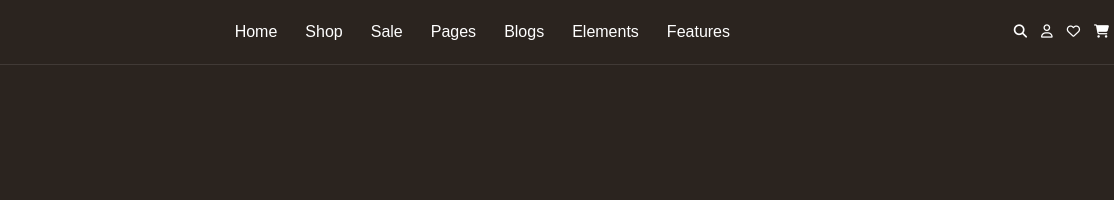
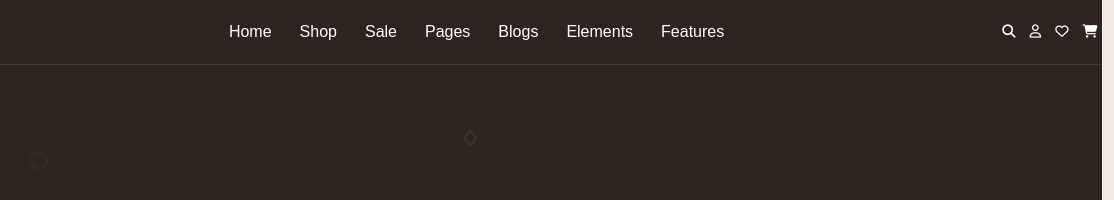
Before and after one commit to LagartoJuancho17/MaquetadoFinal, a plain HTML site: page index.html in a window 1280 px wide. Shown: the top 200 px of the page, 166-1280 px from the left. Drawn offline with Linux system fonts and the light colour scheme; a web font is replaced by a local one.

Commit message:
Descripción de los cambios locales

```diff
--- /dev/null
+++ b/assets/script.js
@@ -0,0 +1,9 @@
+const movingBackground = document.querySelector('.moving-background');
+
+document.addEventListener('mousemove', (event) => {
+    const x = (event.clientX / window.innerWidth) * 50;
+    const y = (event.clientY / window.innerHeight) * 50;
+
+    // Mueve el fondo PNG en función del cursor
+    movingBackground.style.transform = `translate(-${x}%, -${y}%)`;
+});
--- a/assets/style.css
+++ b/assets/style.css
@@ -1,3 +1,4 @@
+
 /*---------------------CLASES ÚTILES---------------------*/
 .flex-center {
     justify-content: center;
@@ -109,6 +110,7 @@
 html {
     scroll-behavior: smooth;
     font-size: 14px;
+
 }
 
 body {
@@ -118,8 +120,43 @@ body {
     font-size: 16px;
 }
 
+.background-section {
+    position: relative;
+    width: 99.1vw;
+    height: 100vh;
+    overflow: hidden;
+}
+
+.static-background {
+    position: relative;
+    top: 0;
+    left: 0;
+    width: 100%;
+    height: 100%;
+    background-color: #2B241F; /* Cambia este código de color al que prefieras */
+    z-index: 1;
+}
+
+
+.moving-background {
+    text-align: center;
+
+    background-repeat:repeat;
+    background-size: cover;
+    background-position: center;
+    position: absolute;
+    top: 0;
+    left: 0;
+    width: 100%;
+    height: 100%;
+    background-image: url('/assets/images/01.png');
+    z-index: 2;
+    pointer-events: none;
+    transition: transform 0.2s ease-out;
+}
+
+
 header {
-    background-color: #2B241F;
     border-bottom: 1px solid rgba(255, 255, 255, 0.1); /* Línea */
     height: 8vh;
     display: flex;
--- a/index.html
+++ b/index.html
@@ -18,6 +18,9 @@
 
 </head>
 <body>
+    <div class="background-section">
+        <div class="moving-background"></div>
+        <div class="static-background">
             <header class="display-flex spc-btw">
                 <img  class="logo" src="/assets/images/logo.png" alt="logo">
                 <nav class="display-flex spc-btw items-center">
@@ -50,6 +53,9 @@
                     <button class="niveau color-dorado">OUR COLLECTION</button>
                 </article>
             </section>
+    </div>
+    </div>
+
 
     <section class="masData flex-center">
         <a class="scrollup" href="#">SCROLL UP <i class="fa-solid fa-arrow-down"></i></a>
@@ -204,7 +210,7 @@
         </div>
   </section>
 
-
+  <script src="/assets/script.js"></script>
 
 </body>
 </html>
```
Also changed, not shown: assets/images/01.png (added), 1 other file. Lines whose indentation alone changed are shown as unchanged.
